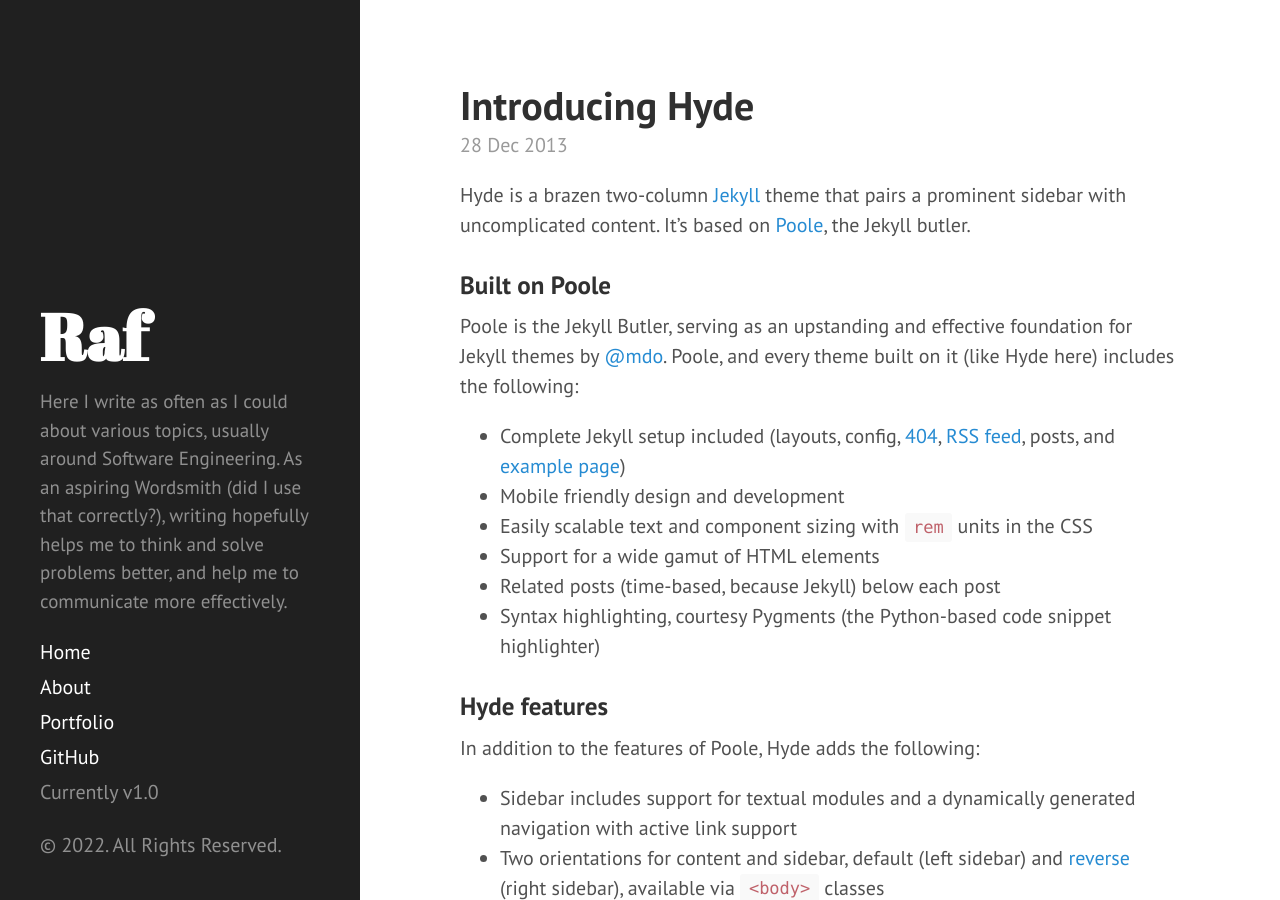
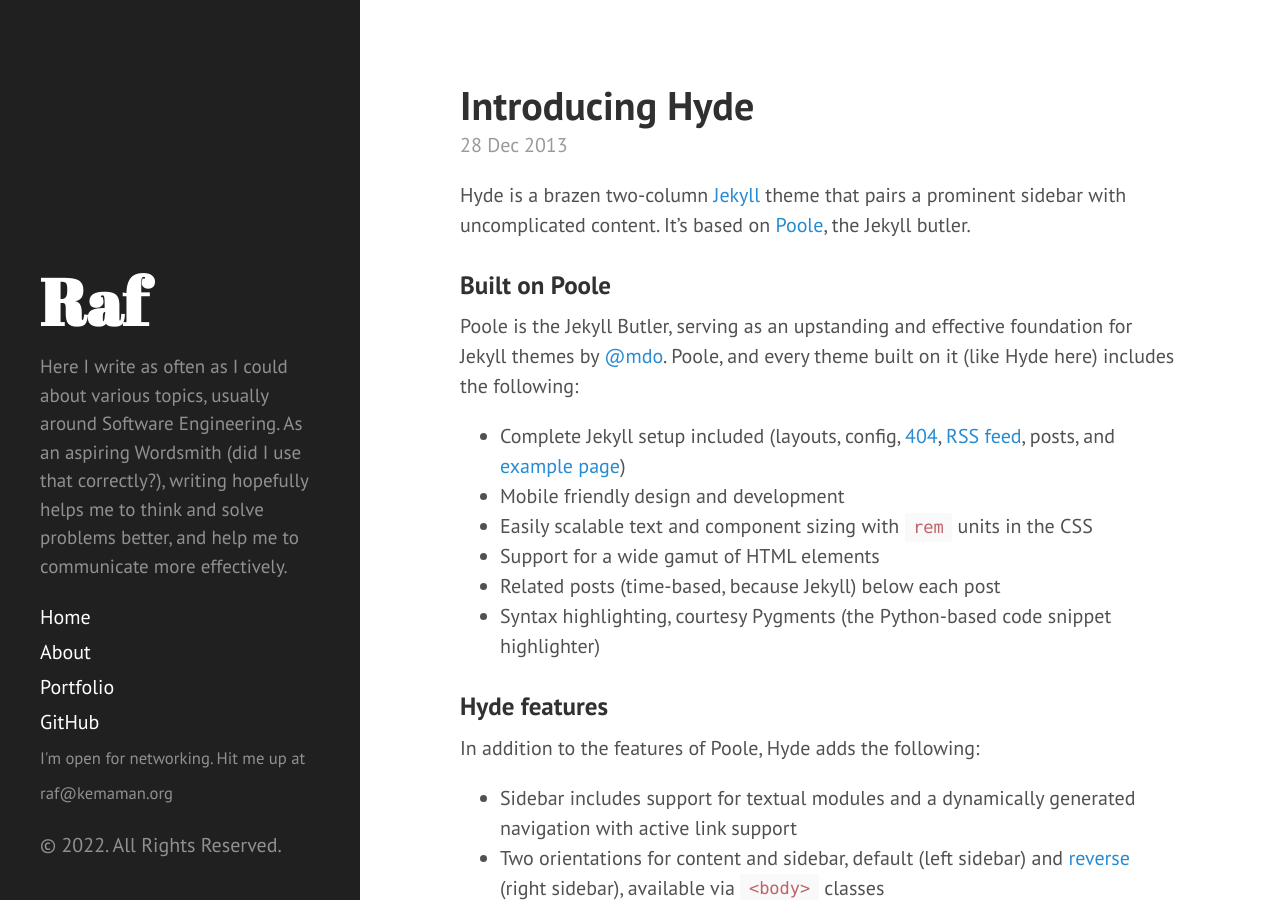
Before and after one commit to mrafsyam/mrafsyam.github.io, a Jekyll site: the page built from index.html, in a window 1280 px wide and 900 px high. Built offline with Jekyll 4.4.1, drawn with Linux system fonts in a browser that asks for light colours; Markdown is read by kramdown in place of the engine named in the settings; the list of posts is cut into pages by our own code.

Commit message:
Update sidebar.html

```diff
--- a/_includes/sidebar.html
+++ b/_includes/sidebar.html
@@ -23,7 +23,7 @@
 
       <a class="sidebar-nav-item" href="https://kemaman.org">Portfolio</a>
       <a class="sidebar-nav-item" href="https://github.com/mrafsyam">GitHub</a>
-      <span class="sidebar-nav-item">Currently v{{ site.version }}</span>
+      <span class="sidebar-nav-item"><small>I'm open for networking. Hit me up at raf@kemaman.org</small></span>
     </nav>
 
     <p>&copy; {{ site.time | date: '%Y' }}. All Rights Reserved.</p>
```
